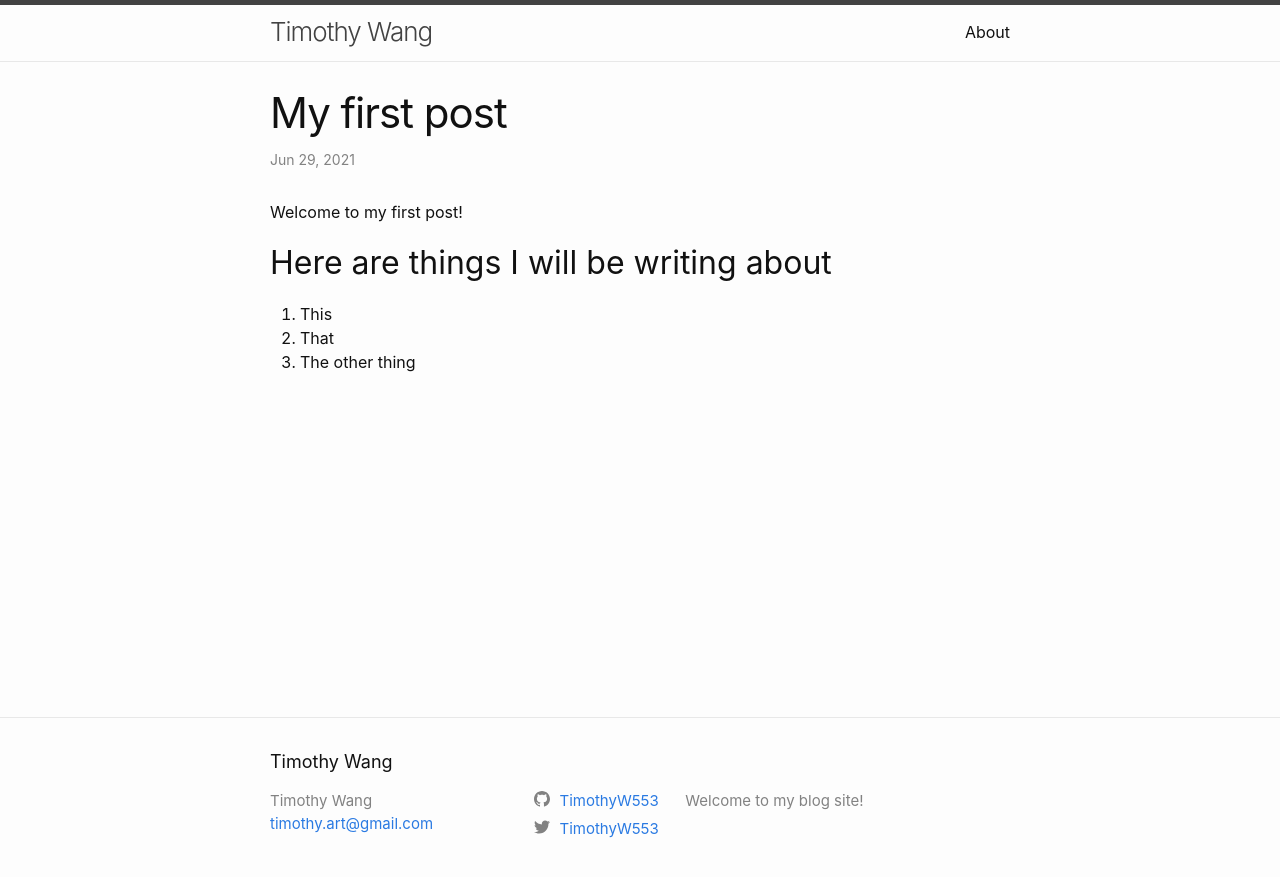
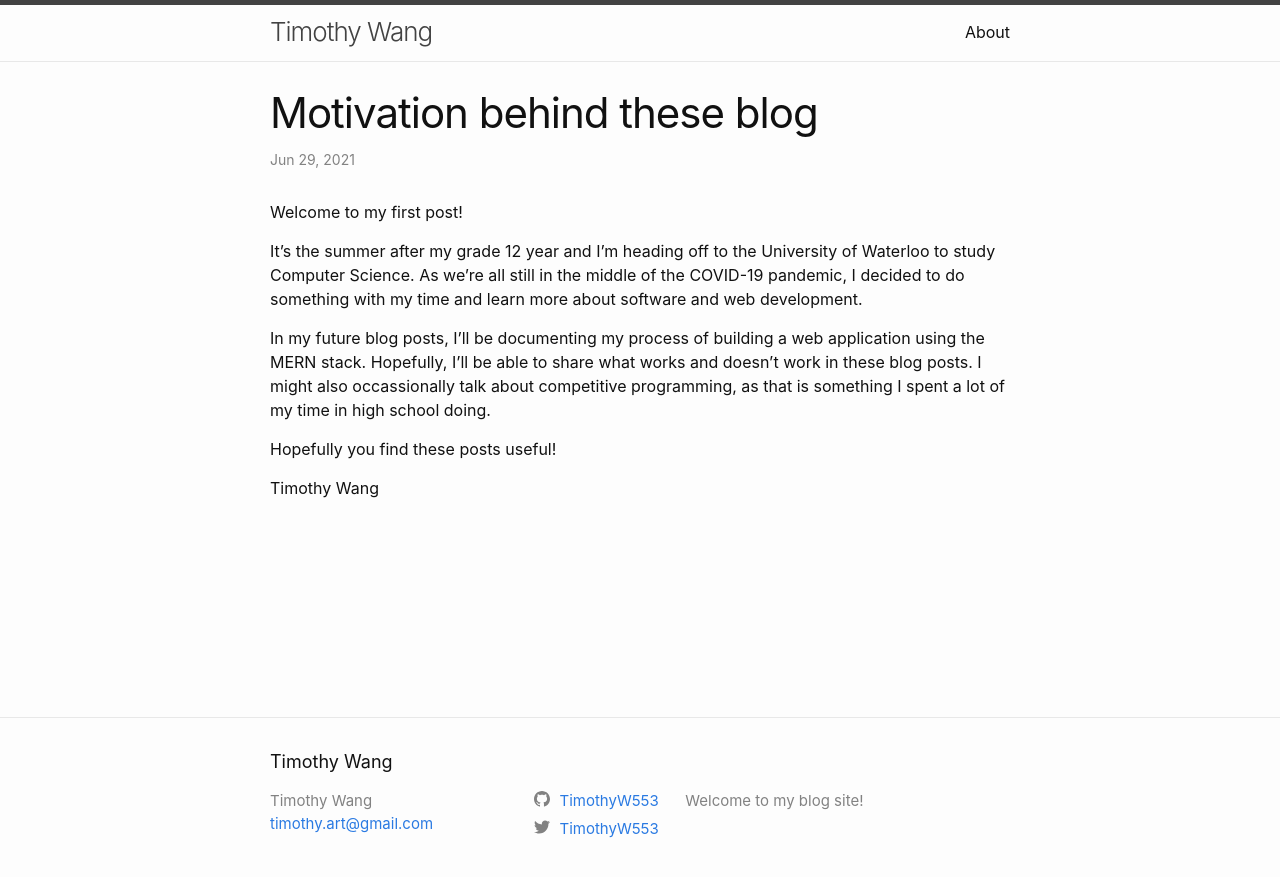
Before and after one commit to TimothyW553/timothyw553.github.io, a Jekyll site: the page built from _posts/2021-06-29-my-first-post.md, in a window 1280 px wide. Shown: the top 877 px of the page. Built offline with Jekyll 4.4.1, drawn with Linux system fonts in a browser that asks for light colours.

Commit message:
updated blog post

```diff
--- a/_config.yml
+++ b/_config.yml
@@ -18,7 +18,7 @@ email: timothy.art@gmail.com
 description: >- # this means to ignore newlines until "baseurl:"
   Welcome to my blog site!
 baseurl: "" # the subpath of your site, e.g. /blog
-url: "https://timothyw553.github.io" # the base hostname & protocol for your site, e.g. http://example.com
+url: "https://www.timothywang.ca" # the base hostname & protocol for your site, e.g. http://example.com
 twitter_username: TimothyW553
 github_username:  TimothyW553
 
--- a/_includes/head.html
+++ b/_includes/head.html
@@ -4,7 +4,7 @@
   <meta name="viewport" content="width=device-width, initial-scale=1">
   {%- seo -%}
   <link rel="stylesheet" href="{{ "/assets/main.css" | relative_url }}">
-  <link rel="shortcut icon" type="image/png" href="favicon.png">
+  <link rel="shortcut icon" type="image/png" href="/favicon.png">
   {%- feed_meta -%}
   {%- if jekyll.environment == 'production' and site.google_analytics -%}
     {%- include google-analytics.html -%}
--- a/_layouts/default.html
+++ b/_layouts/default.html
@@ -8,6 +8,7 @@
     {%- include header.html -%}
 
     <main class="page-content" aria-label="Content">
+      <link rel="shortcut icon" type="image/png" href="favicon.png">
       <div class="wrapper">
         {{ content }}
       </div>
--- a/_layouts/post.html
+++ b/_layouts/post.html
@@ -4,6 +4,7 @@ layout: default
 <article class="post h-entry" itemscope itemtype="http://schema.org/BlogPosting">
 
   <header class="post-header">
+    <link rel="shortcut icon" type="image/png" href="favicon.png">
     <h1 class="post-title p-name" itemprop="name headline">{{ page.title | escape }}</h1>
     <p class="post-meta">
       <time class="dt-published" datetime="{{ page.date | date_to_xmlschema }}" itemprop="datePublished">
--- a/_posts/2021-06-29-my-first-post.md
+++ b/_posts/2021-06-29-my-first-post.md
@@ -1,12 +1,15 @@
 ---
 layout: post
-title:  "My first post"
+title:  "Motivation behind these blog"
 date:   2021-06-29 12:48:00 -0400
 categories: jekyll update
 ---
 Welcome to my first post!
 
-## Here are things I will be writing about
-1. This
-2. That
-3. The other thing
+It's the summer after my grade 12 year and I'm heading off to the University of Waterloo to study Computer Science. As we're all still in the middle of the COVID-19 pandemic, I decided to do something with my time and learn more about software and web development.
+
+In my future blog posts, I'll be documenting my process of building a web application using the MERN stack. Hopefully, I'll be able to share what works and doesn't work in these blog posts. I might also occassionally talk about competitive programming, as that is something I spent a lot of my time in high school doing.
+
+Hopefully you find these posts useful!
+
+Timothy Wang
```
